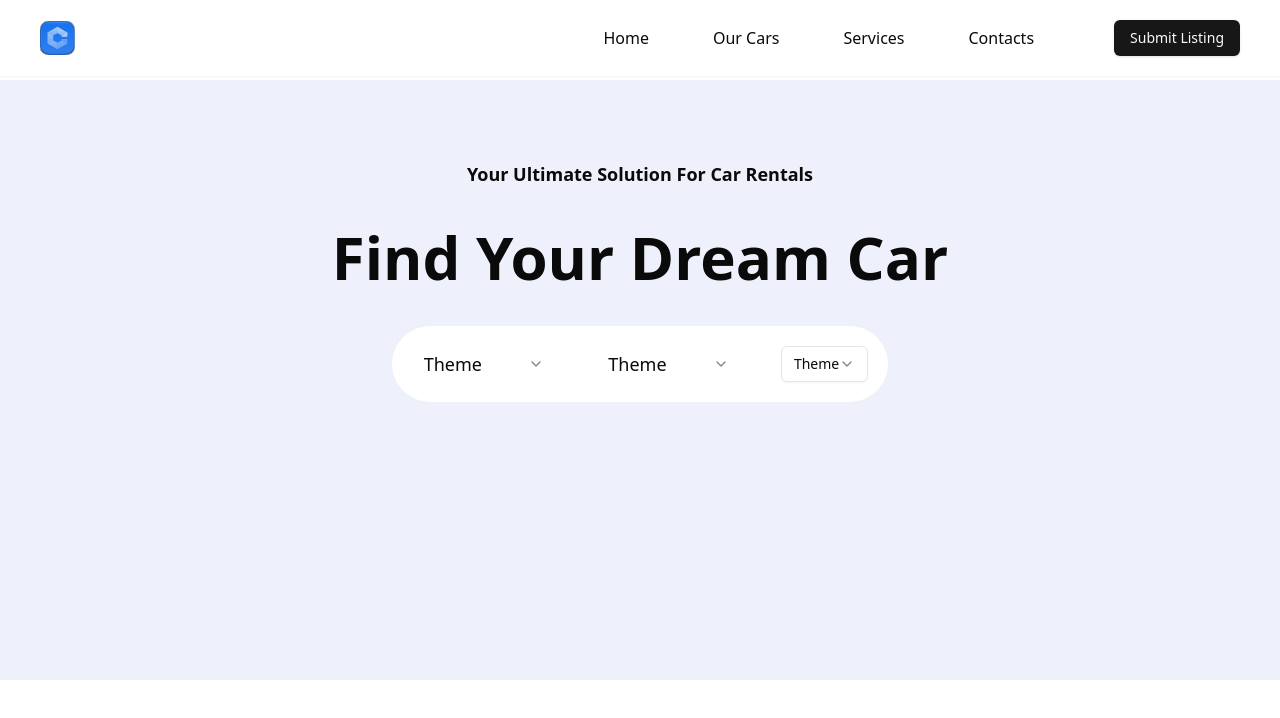
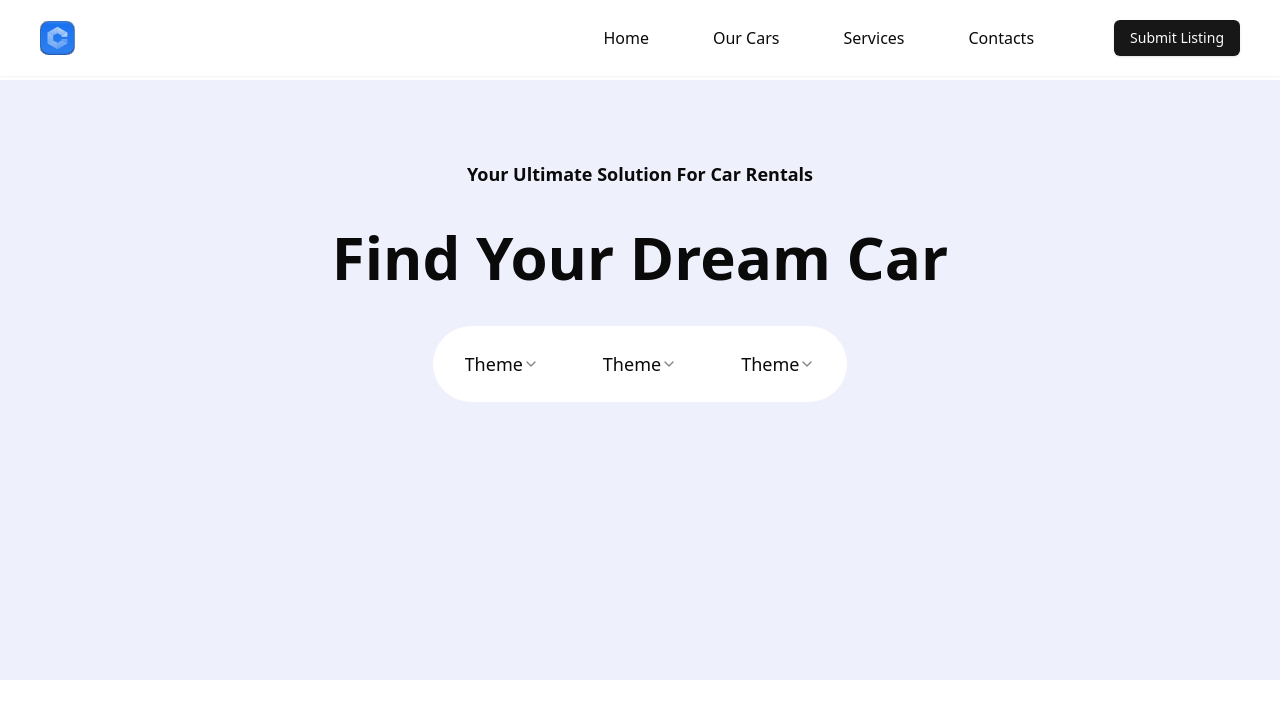
Before and after one commit to suryssss/CarRentalApplication-Driftly, a React (Vite) app: page / in a window 1280 px wide. Shown: the top 718 px of the page. Built offline with nearby package versions, Linux system fonts and the light colour scheme; no server answers.

Commit message:
Update Search.jsx

```diff
--- a/src/components/Search.jsx
+++ b/src/components/Search.jsx
@@ -36,7 +36,7 @@ function Search() {
 
 
     <Select>
-        <SelectTrigger className="w-[180px]">
+        <SelectTrigger className="w-[180px]" className='outline-none md:border-none w-full shadow-none text-lg'>
             <SelectValue placeholder="Theme" />
         </SelectTrigger>
         <SelectContent>
```
